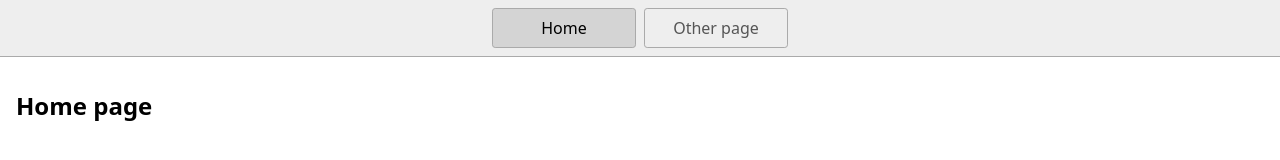
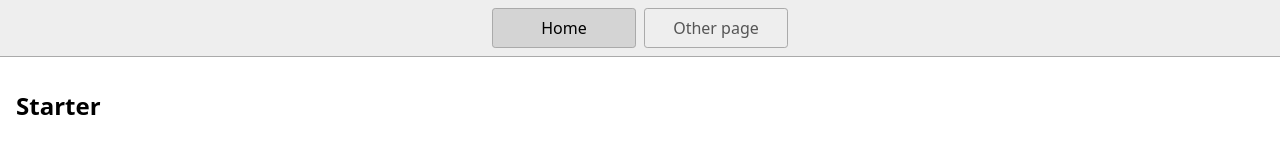
Before and after one commit to SihnmeyT/cps-early-college--project, a website: page index.html in a window 1280 px wide. Drawn offline with Linux system fonts and the light colour scheme.

Commit message:
This is my first change, Homepage Starter

```diff
--- a/index.html
+++ b/index.html
@@ -17,7 +17,7 @@
       <a href="/page2.html">Other page</a>
     </nav>
     <main>
-      <h1>Home page</h1>
+      <h1>Starter</h1>
     </main>
   </body>
 </html>
```
Also changed, not shown: 1 other file.
